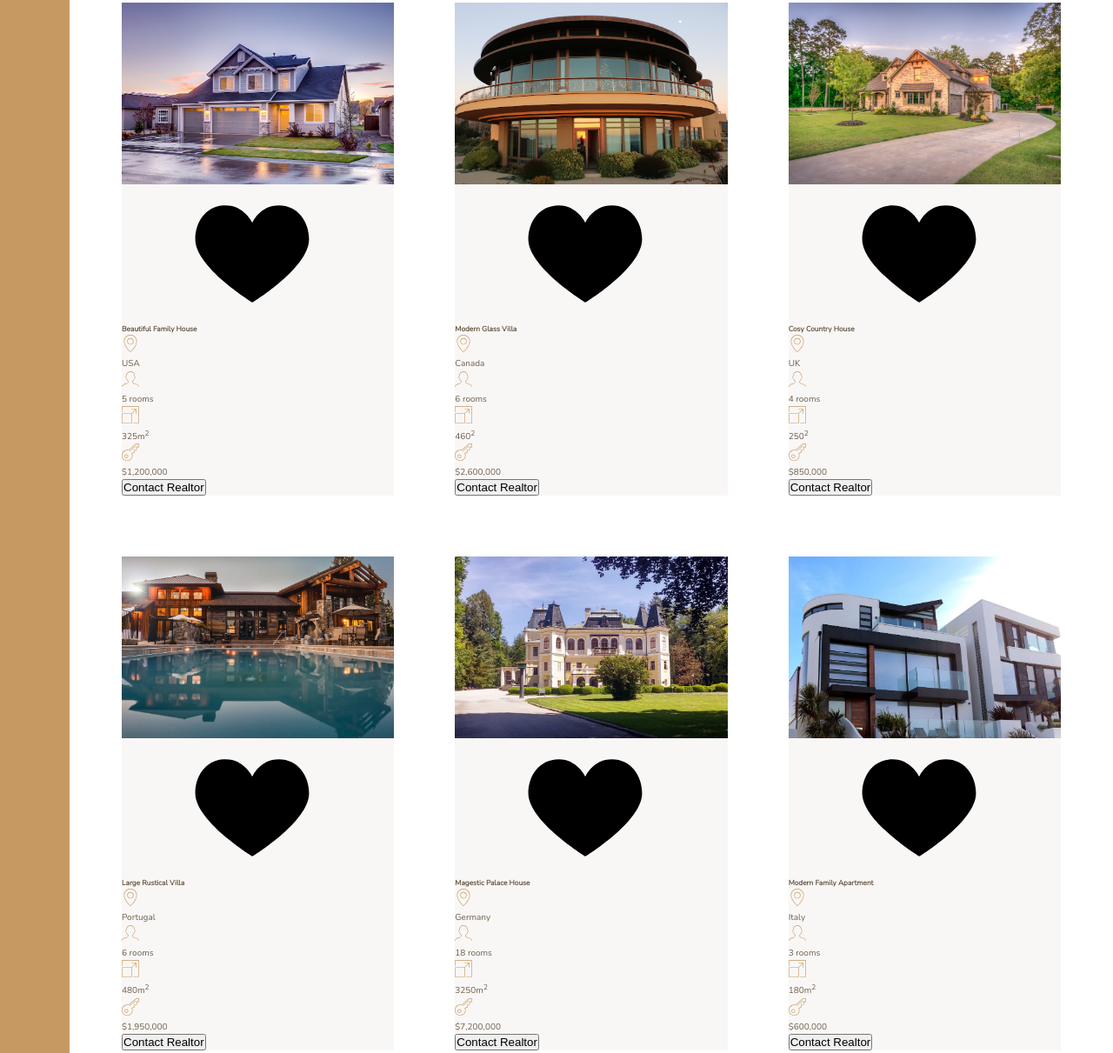
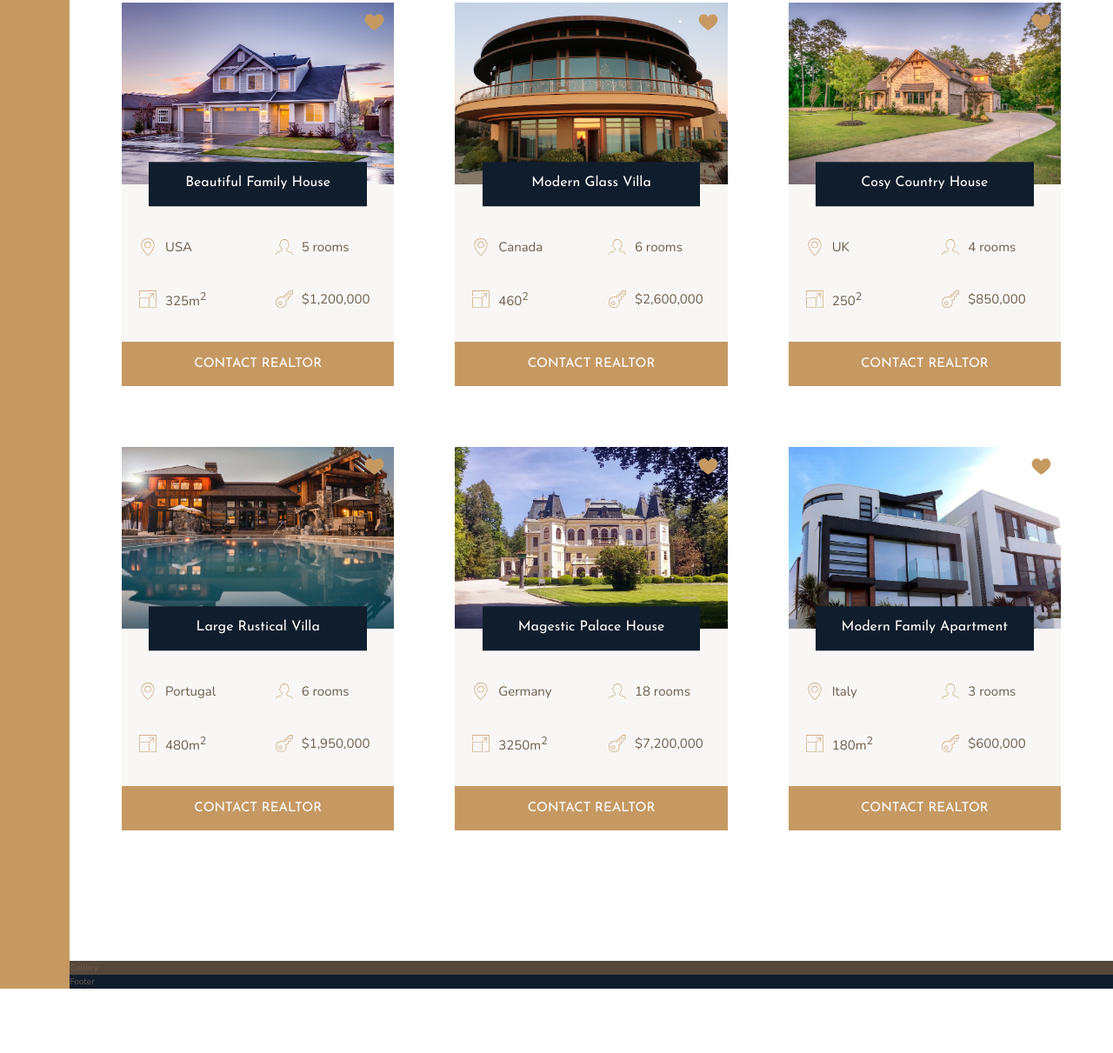
Before and after one commit to MandelaK/nexter, a website: page index.html in a window 1280 px wide. Shown: the part 1955-3166 px from the top of the page at 87% size. After the commit the page ends 3092 px from the top, so only its background shows below. Drawn offline with nearby package versions, Linux system fonts and the light colour scheme.

Commit message:
Style the homes section
- Complete styling the homes section

```diff
--- a/index.html
+++ b/index.html
@@ -131,7 +131,7 @@
           </svg>
           <p>$1,200,000</p>
         </div>
-        <button class="cta">Contact Realtor</button>
+        <button class="button home__button">Contact Realtor</button>
       </div>
       <div class="home">
         <img src="img/house-2.jpeg" alt="House 2" class="home__img" />
@@ -163,7 +163,7 @@
           </svg>
           <p>$2,600,000</p>
         </div>
-        <button class="cta">Contact Realtor</button>
+        <button class="button home__button">Contact Realtor</button>
       </div>
       <div class="home">
         <img src="img/house-3.jpeg" alt="House 3" class="home__img" />
@@ -195,7 +195,7 @@
           </svg>
           <p>$850,000</p>
         </div>
-        <button class="cta">Contact Realtor</button>
+        <button class="button home__button">Contact Realtor</button>
       </div>
       <div class="home">
         <img src="img/house-4.jpeg" alt="House 4" class="home__img" />
@@ -227,7 +227,7 @@
           </svg>
           <p>$1,950,000</p>
         </div>
-        <button class="cta">Contact Realtor</button>
+        <button class="button home__button">Contact Realtor</button>
       </div>
       <div class="home">
         <img src="img/house-5.jpeg" alt="House 5" class="home__img" />
@@ -259,7 +259,7 @@
           </svg>
           <p>$7,200,000</p>
         </div>
-        <button class="cta">Contact Realtor</button>
+        <button class="button home__button">Contact Realtor</button>
       </div>
       <div class="home">
         <img src="img/house-6.jpeg" alt="House 6" class="home__img" />
@@ -291,7 +291,7 @@
           </svg>
           <p>$600,000</p>
         </div>
-        <button class="cta">Contact Realtor</button>
+        <button class="button home__button">Contact Realtor</button>
       </div>
     </div>
     <section class="gallery">Gallery</section>
--- a/sass/_homes.scss
+++ b/sass/_homes.scss
@@ -11,27 +11,71 @@
 .home {
   background-color: $color-grey-light-1;
 
+  display: grid;
+  grid-template-columns: repeat(2, 1fr);
+  grid-row-gap: 3.5rem;
+
   &__img {
     width: 100%;
+    grid-column: 1/-1;
+    grid-row: 1/2;
+    z-index: 1;
   }
 
   &__like {
+    grid-row: 1/2;
+    grid-column: 2/3;
+    fill: $color-primary;
+    height: 2.5rem;
+    width: 2.5rem;
+    justify-self: end;
+    z-index: 2;
+    margin: 1rem;
   }
 
   &__name {
+    grid-column: 1/-1;
+    grid-row: 1/2;
+    z-index: 10;
+    justify-self: center;
+    align-self: end;
+
+    font-family: $font-display;
+    font-size: 1.6rem;
+    text-align: center;
+    padding: 1.25rem;
+    background-color: $color-secondary;
+    color: #fff;
+    font-weight: 400;
+
+    width: 80%;
+    transform: translateY(50%);
+  }
+
+  &__location,
+  &__rooms {
+    margin-top: 2.5rem;
   }
 
   &__location,
   &__rooms,
   &__area,
   &__price {
+    font-size: 1.5rem;
+    margin-left: 2rem;
+
+    display: flex;
+    align-items: center;
+
     svg {
       fill: $color-primary;
       height: 2rem;
       width: 2rem;
-    }
-
-    p {
+      margin-right: 1rem;
     }
   }
+
+  &__button {
+    grid-column: 1/-1;
+  }
 }
```
Also changed, not shown: css/style.css.
